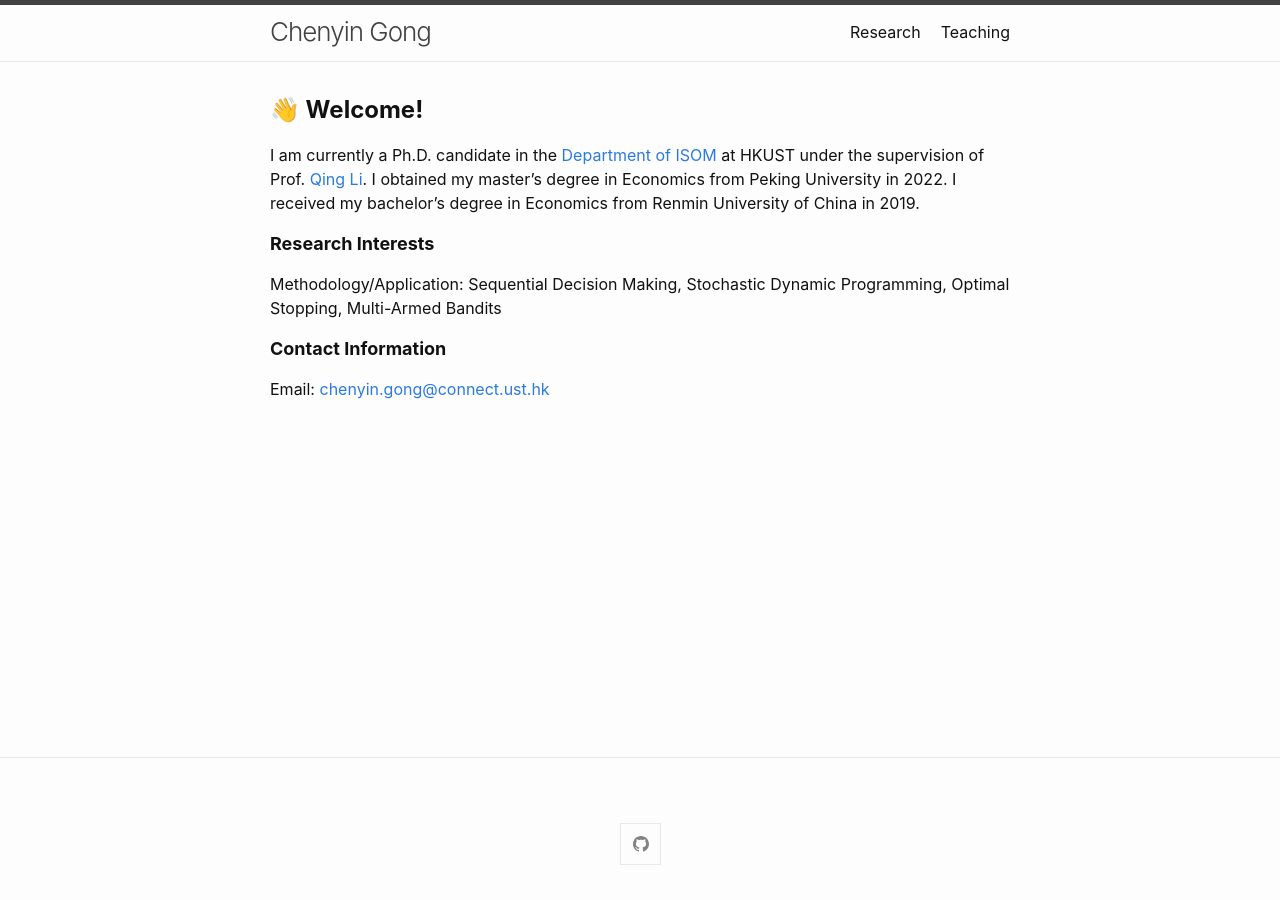
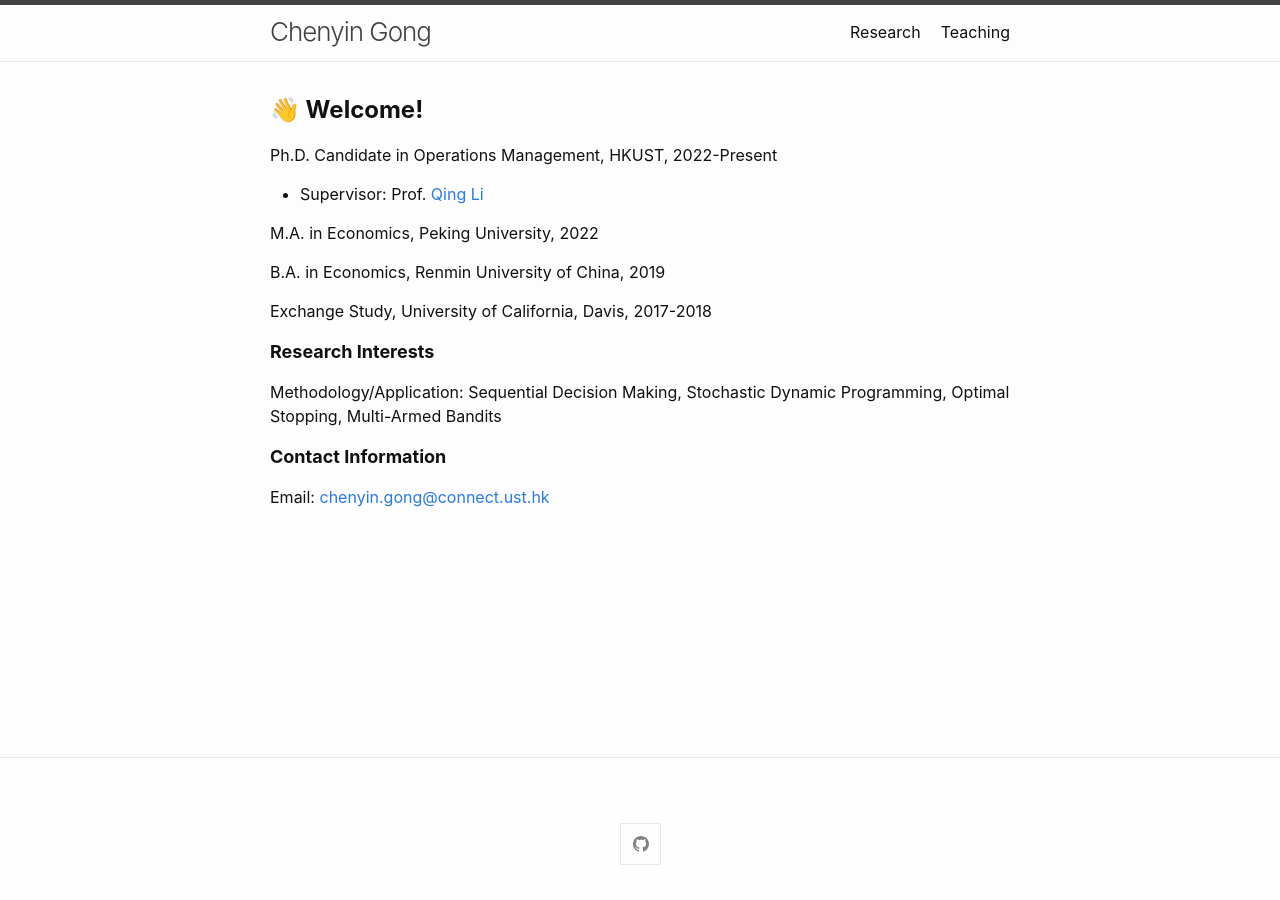
Before and after one commit to chenyingong/chenyingong.github.io, a Jekyll site: the page built from index.md, in a window 1280 px wide. Built offline with Jekyll 4.4.1, drawn with Linux system fonts in a browser that asks for light colours; emoji names are drawn with the system emoji font.

Commit message:
Update index.md

```diff
--- a/index.md
+++ b/index.md
@@ -9,7 +9,14 @@ layout: home
 ---
 **<font size=5>:wave: Welcome!</font>**
 
-I am currently a Ph.D. candidate in the [Department of ISOM](https://isom.hkust.edu.hk/) at HKUST under the supervision of Prof. [Qing Li](https://isom.hkust.edu.hk/faculty-and-staff/directory/imqli). I obtained my master's degree in Economics from Peking University in 2022. I received my bachelor's degree in Economics from Renmin University of China in 2019.
+Ph.D. Candidate in Operations Management, HKUST, 2022-Present
+* Supervisor: Prof. [Qing Li](https://isom.hkust.edu.hk/faculty-and-staff/directory/imqli)
+
+M.A. in Economics, Peking University, 2022
+
+B.A. in Economics, Renmin University of China, 2019
+
+Exchange Study, University of California, Davis, 2017-2018
 
 **<font size=4>Research Interests</font>**
 
@@ -17,5 +24,4 @@ Methodology/Application: Sequential Decision Making, Stochastic Dynamic Programm
 
 **<font size=4>Contact Information</font>**
 
-Email:
-    [chenyin.gong@connect.ust.hk](mailto:chenyin.gong@connect.ust.hk)
+Email: [chenyin.gong@connect.ust.hk](mailto:chenyin.gong@connect.ust.hk)
```
